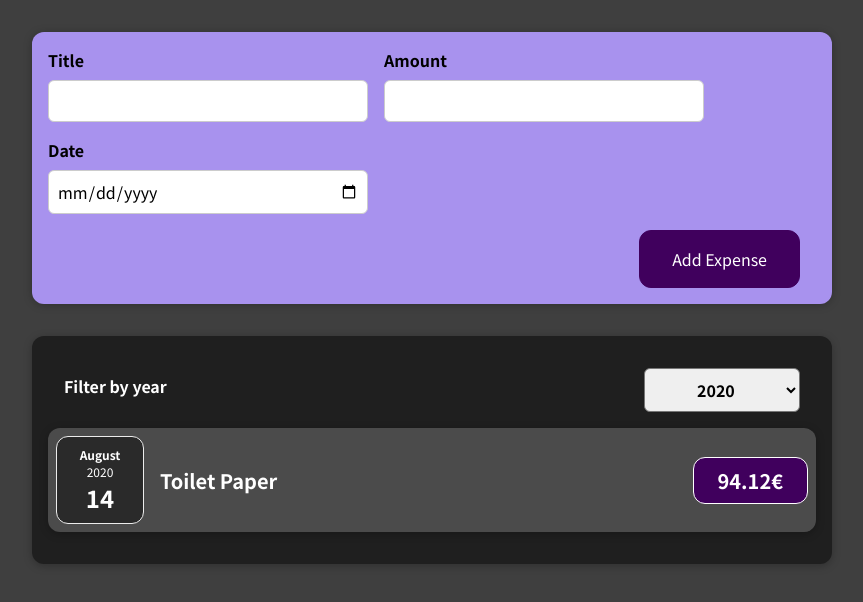
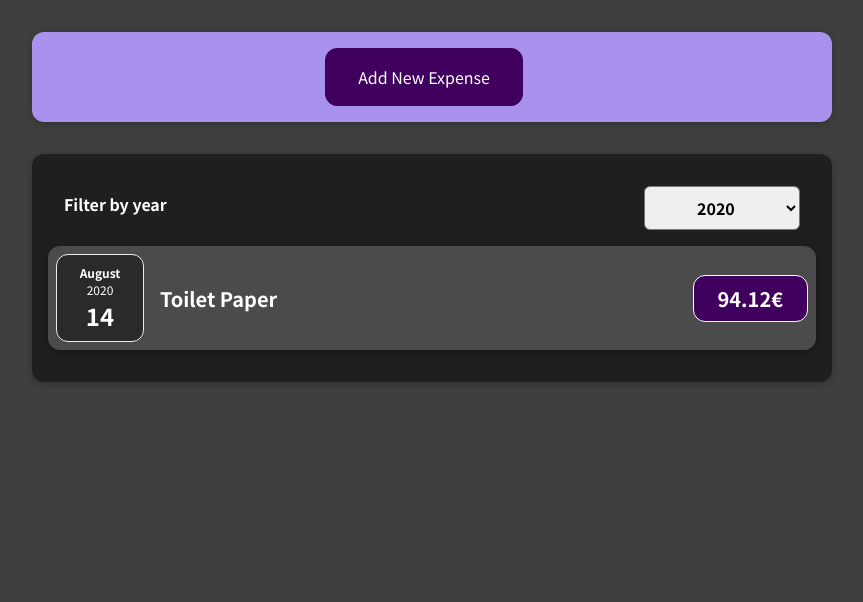
Before and after one commit to alexander101010/react-expense-tracker, a React (Create React App) app: page / in a window 1280 px wide. Shown: the top 602 px of the page, without its empty margins (208-1071 px from the left). Built offline with nearby package versions, Linux system fonts and the light colour scheme.

Commit message:
add state and logic to conditionally render new expense form

```diff
--- a/src/components/NewExpense/NewExpense.js
+++ b/src/components/NewExpense/NewExpense.js
@@ -1,22 +1,40 @@
-import React from 'react';
+import React, { useState } from 'react';
 
 import ExpenseForm from './ExpenseForm';
 import './NewExpense.css';
 
 const NewExpense = (props) => {
+  const [formShow, setFormShow] = useState(false);
+
   const saveExpenseDataHandler = (enteredExpenseData) => {
     const expenseData = {
       ...enteredExpenseData,
       id: Math.random().toString(), // good enough id for this demo but could have repeats theoretically, and the ids will be unordered
     };
-    // console.log(expenseData);
     props.onAddExpense(expenseData);
+    setFormShow(false);
   };
-  return (
-    <div className='new-expense'>
-      <ExpenseForm onSaveExpenseData={saveExpenseDataHandler} />
-    </div>
+
+  const cancelClickHandler = () => {
+    setFormShow(false);
+  };
+
+  const formButtonClickHandler = () => {
+    setFormShow(true);
+  };
+
+  const form = (
+    <ExpenseForm
+      onSaveExpenseData={saveExpenseDataHandler}
+      onCancel={cancelClickHandler}
+    />
   );
+
+  const formButton = (
+    <button onClick={formButtonClickHandler}>Add New Expense</button>
+  );
+
+  return <div className='new-expense'>{formShow ? form : formButton}</div>;
 };
 
 export default NewExpense;
```
